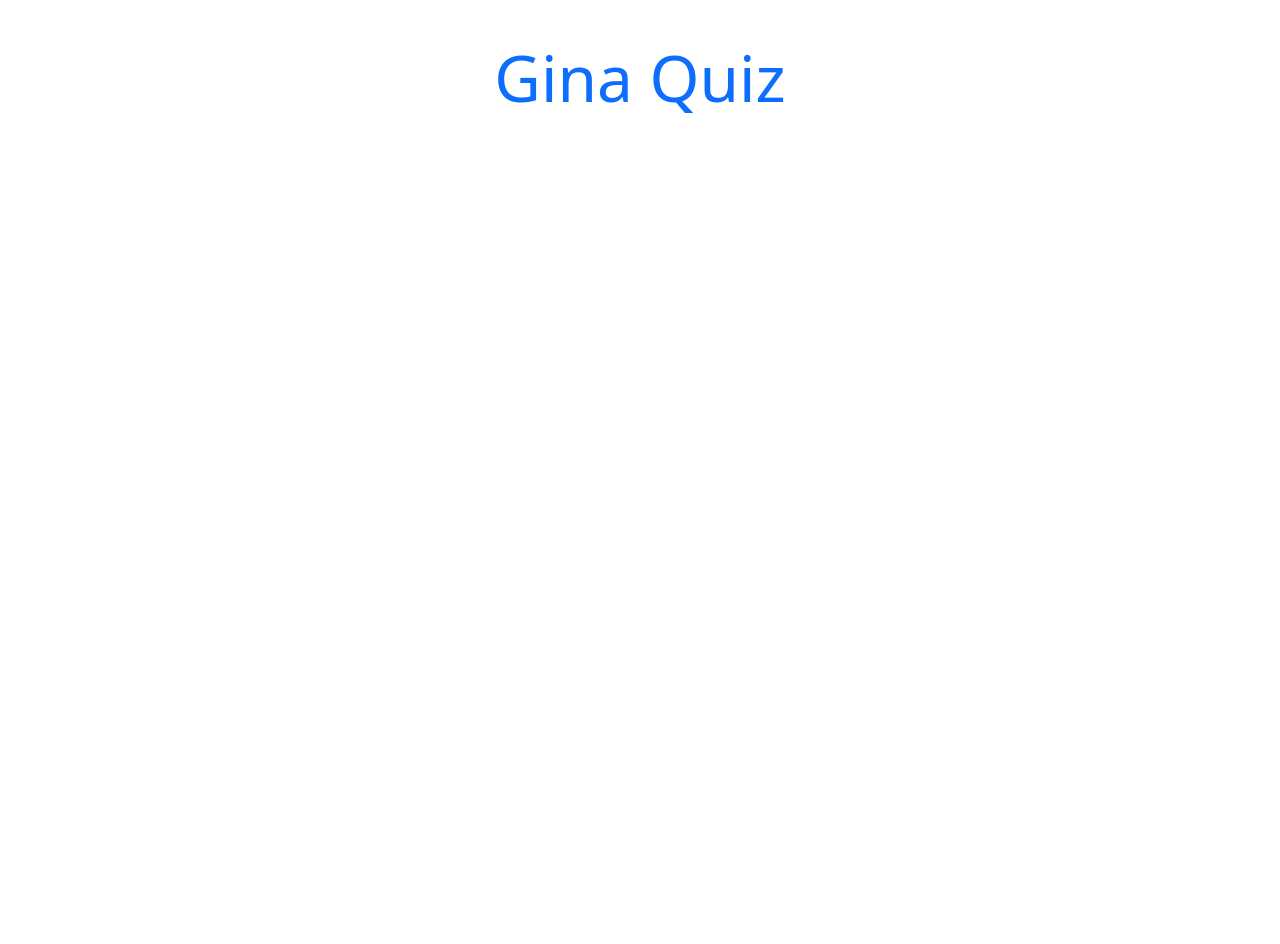
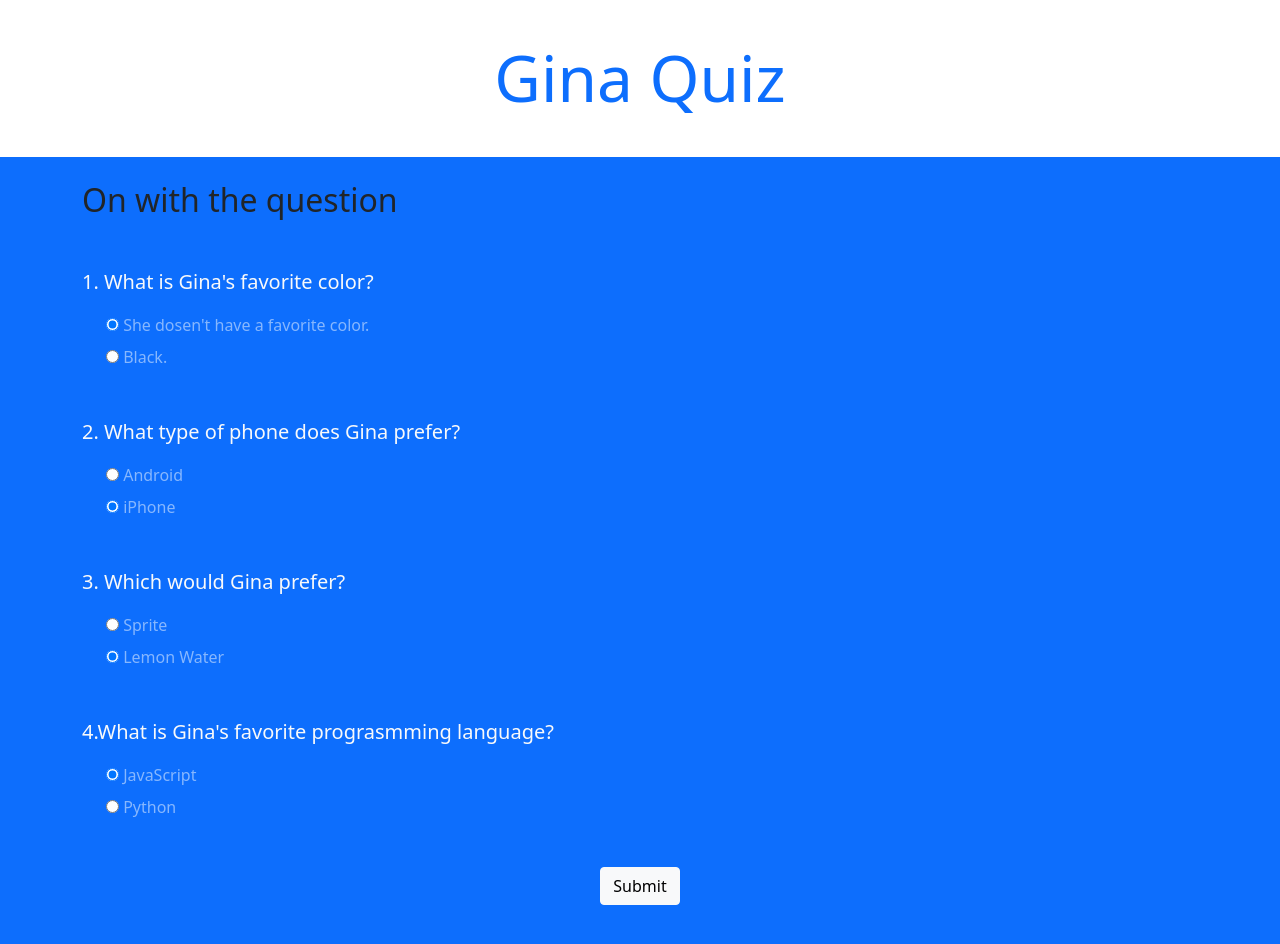
Before and after one commit to GSarpong4423/GinaQuizJS, a plain HTML site: page index.html in a window 1280 px wide. Before the commit the page ends 800 px from the top, so only its background shows below. Drawn offline with nearby package versions, Linux system fonts and the light colour scheme.

Commit message:
Created all questions and set up my HTML page, where I added my form, div and classes

```diff
--- a/index.html
+++ b/index.html
@@ -12,6 +12,63 @@
             <h2 class="text-primary display-3 my-4"> Gina Quiz</h2>
         </div>
     </div>
+
+    <!-- quiz section -->
+    <div class="quiz py-4 bg-primary">
+        <div class= "container">
+            <h2 class"my-5 text-white">On with the question</h2>
+
+            <form class="quiz-form text-light">
+                <div class="my-5">
+                    <p class="lead font-weight-normal">1. What is Gina's favorite color?</p>
+                    <div class="form-check my-2 text-white-50">
+                        <input type="radio" name="q1" value="A" checked>
+                        <label class="form-check-label">She dosen't have a favorite color.</label>
+                    </div>
+                    <div class="form-check my-2 text-white-50">
+                        <input type="radio" name="q1" value="B">
+                        <label class="form-check-label">Black.</label>
+                    </div>
+                </div>
+                <div class="my-5">
+                    <p class="lead font-weight-normal">2. What type of phone does Gina prefer?</p>
+                    <div class="form-check my-2 text-white-50">
+                        <input type="radio" name="q2" value="A">
+                        <label class="form-check-label">Android</label>
+                    </div>
+                    <div class="form-check my-2 text-white-50">
+                        <input type="radio" name="q2" value="B" checked>
+                        <label class="form-check-label">iPhone</label>
+                    </div>
+                </div>
+                <div class="my-5">
+                    <p class="lead font-weight-normal">3. Which would Gina prefer?</p>
+                    <div class="form-check my-2 text-white-50">
+                        <input type="radio" name="q3" value="A">
+                        <label class="form-check-label">Sprite</label>
+                    </div>
+                    <div class="form-check my-2 text-white-50">
+                        <input type="radio" name="q3" value="B" checked>
+                        <label class="form-check-label">Lemon Water</label>
+                    </div>
+                </div>
+                <div class="my-5">
+                    <p class="lead font-weight-normal">4.What is Gina's favorite prograsmming language?</p>
+                    <div class="form-check my-2 text-white-50">
+                        <input type="radio" name="q4" value="A" checked>
+                        <label class="form-check-label">JavaScript</label>
+                    </div>
+                    <div class="form-check my-2 text-white-50">
+                        <input type="radio" name="q4" value="B">
+                        <label class="form-check-label">Python</label>
+                    </div>
+                </div>
+                <div class="text-center">
+                    <input type="submit" class="btn btn-light">
+                </div>
+            </form>
+        </div>
+    </div>
     <script"app.js"></script>
 </body>
 </html>
```
